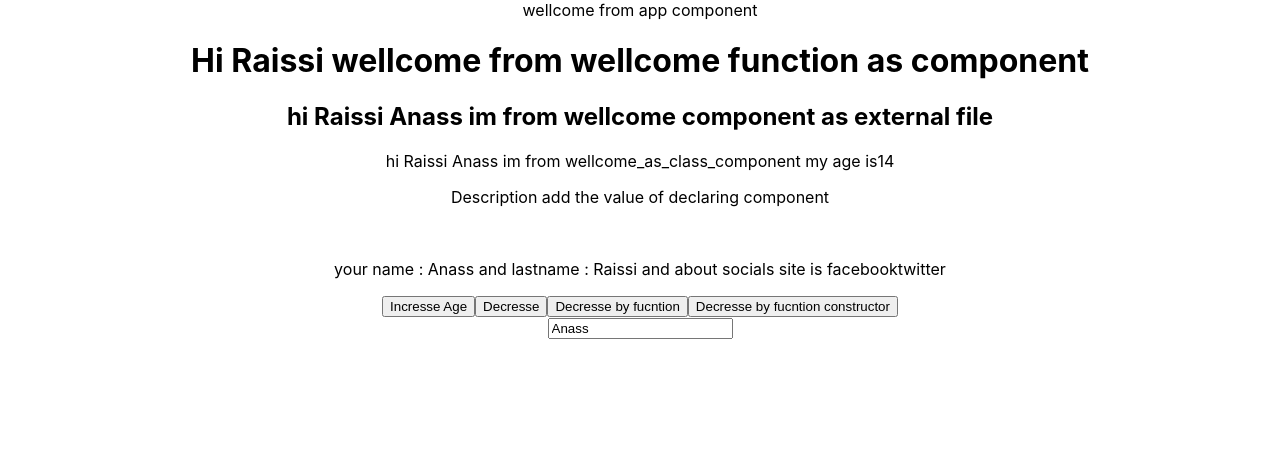
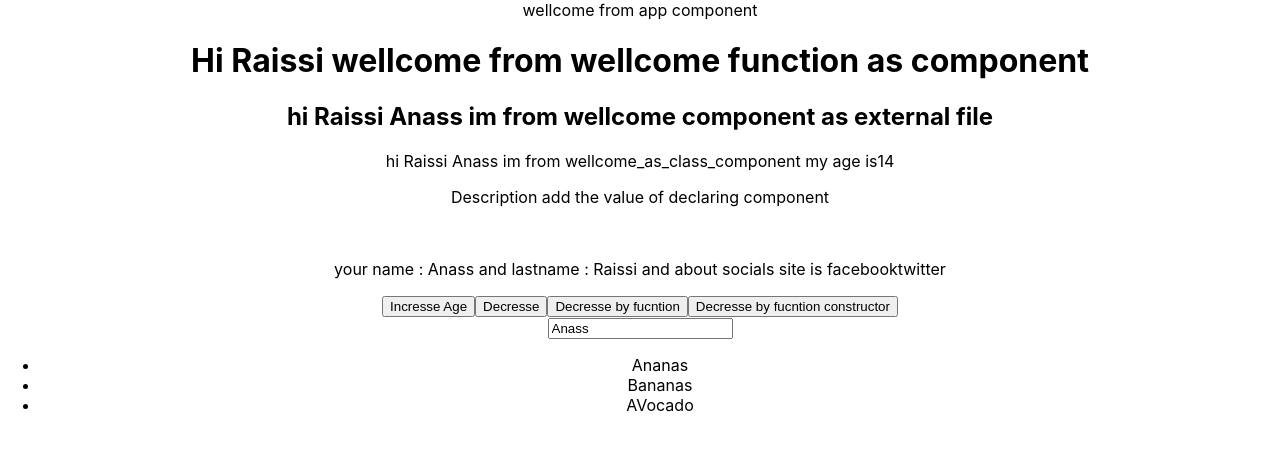
Before and after one commit to anassraissi/react_js_once, a React (Create React App) app: page / in a window 1280 px wide. Shown: the top 450 px of the page. Built offline with nearby package versions, Linux system fonts and the light colour scheme.

Commit message:
list +loop is  component -> react js

```diff
--- a/src/App.js
+++ b/src/App.js
@@ -1,7 +1,9 @@
 import logo from './logo.svg';
 import './App.css';
 import Wellcome1 from './wellcome';
+import List from './list';
 import Wellcome_as_class_component from './wellcome_as_class_component';
+
 
   function Wellcome(props){
     return <h1>Hi {props.name} wellcome from wellcome function as component</h1>  //component as internal
@@ -13,6 +15,7 @@ function App() {
         <Wellcome name='Raissi'></Wellcome>
         <Wellcome1 name="Raissi" lastname="Anass"></Wellcome1>
         <Wellcome_as_class_component name="Raissi" lastname="Anass">Description</Wellcome_as_class_component>
+        <List></List>
     </div>
     //props.children => Description if you want to show it
   );
--- /dev/null
+++ b/src/list.js
@@ -0,0 +1,12 @@
+import React from "react";   //component as function external file
+function List(props){
+    const fruits=['Ananas','Bananas','AVocado']; //map hia function katsmahlina nmanipliw f arrrays kif ma bghina
+        return <div>
+         <ul>
+            {fruits.map(item=><li key={item}>{item}</li>)}
+        </ul>
+
+        </div>
+
+}
+export default List;
--- a/src/wellcome_as_class_component.js
+++ b/src/wellcome_as_class_component.js
@@ -21,7 +21,7 @@ class Wellcome_as_class_component extends Component{
        {this.setState({age:this.state.age-1})}
     }
     update_name(event){
-        console.log(event.target.value);
+        console.log(event.target.value); //ayi haja tzadet fi text yjbadha hit ghankhadmo biha
         const new_name=event.target.value;
         this.setState({
                 user:{
```
